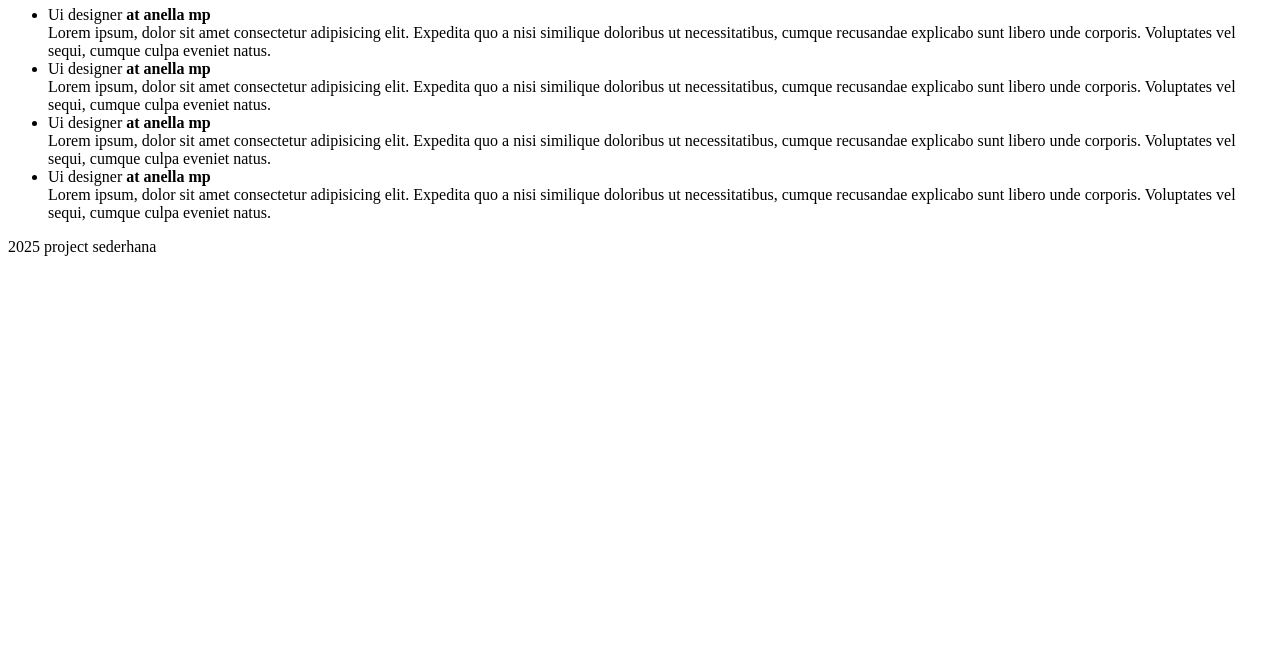
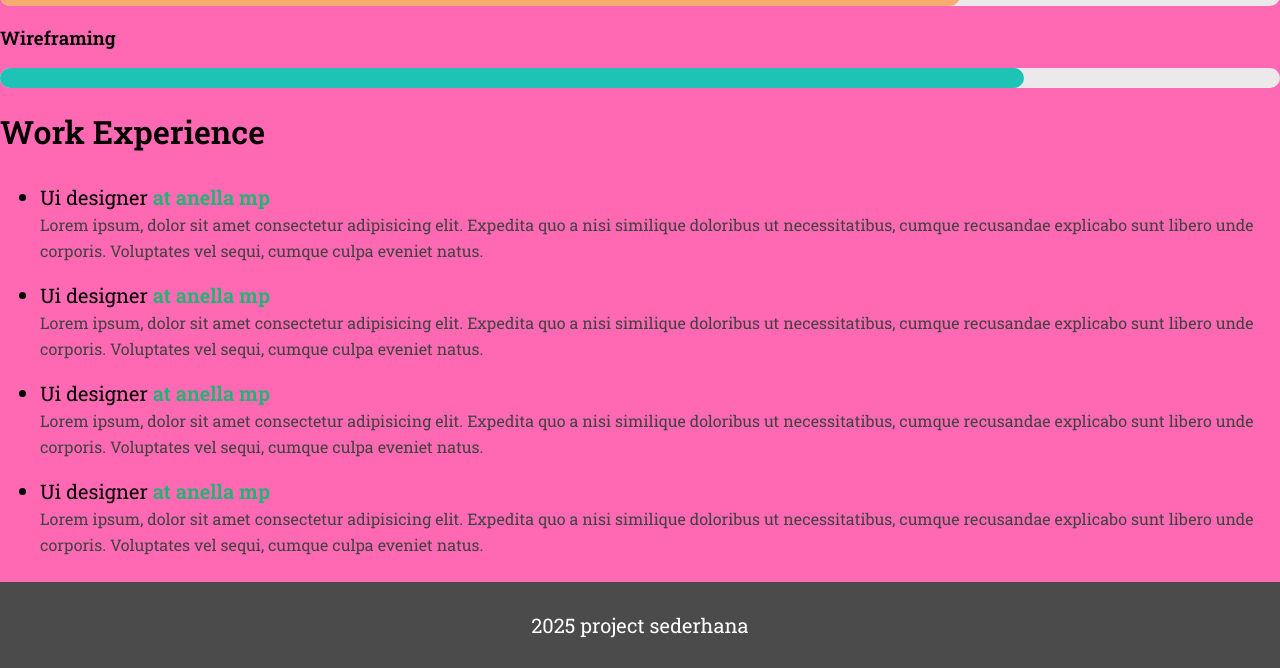
Before and after one commit to rookieean/projects-any, a plain HTML site: page css-mini-project/main.html in a window 1280 px wide. Shown: the part 724-1392 px from the top of the page. Before the commit the page ends 988 px from the top, so only its background shows below. Drawn offline with Linux system fonts and the light colour scheme.

Commit message:
penambahan sedikit saja

```diff
--- a/css-mini-project/main.html
+++ b/css-mini-project/main.html
@@ -5,8 +5,12 @@
         <link rel="preconnect" href="https://fonts.googleapis.com"/>
         <link rel="preconnect" href="https://fonts.gstatic.com" crossorigin />
         <link href="https://fonts.googleapis.com/css2?family=Roboto+Slab:wght@100;300;400;600&display=swap"rel="stylesheet"/>
+
+        <!-- menautkan ke style css-->
+        <link rel="stylesheet" href="style.css">
     </head>
     <header>
+
         <!-- Membuat foto profile -->
         <div class="headerContainer">
             <div class="holderImgProfile">
```
